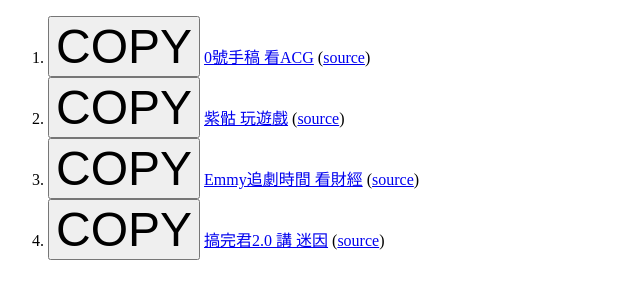
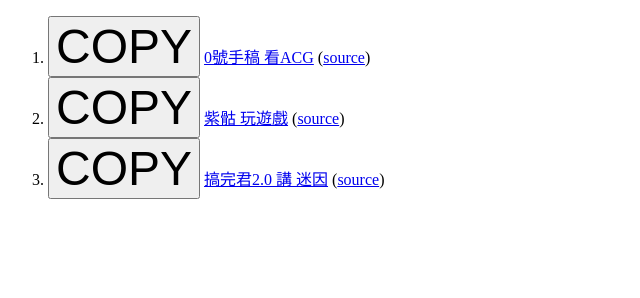
Before and after one commit to democwise2016/action-UT-Podcast-202404, a plain HTML site: page index.html in a window 1280 px wide. Shown: the whole page, without its empty margins (0-640 px from the left). Drawn offline with Linux system fonts and the light colour scheme.

Commit message:
Deploying to gh-pages from @ democwise2016/action-UT-Podcast-202404@9cdf2933c5ba5d6c7f77a5d51e750515581370fb 🚀

```diff
--- a/index.html
+++ b/index.html
@@ -30,11 +30,6 @@
       (<a href="https://www.youtube.com/channel/UCQceikp-aRr_e5uCARuPvEQ" target="_blank">source</a>)
     </li>
 <li>
-      <button type="button" style="font-size: 3rem" onclick="copyPlainString('https://democwise2016.github.io/action-UT-Podcast-202404/emmytw-ch_UCUkwvRrpvWkocNdk9qIpRSw.rss');this.style.color='red';">COPY</button>
-      <a href="https://democwise2016.github.io/action-UT-Podcast-202404/emmytw-ch_UCUkwvRrpvWkocNdk9qIpRSw.rss" target="_blank">Emmy追劇時間 看財經</a>
-      (<a href="https://www.youtube.com/channel/UCUkwvRrpvWkocNdk9qIpRSw" target="_blank">source</a>)
-    </li>
-<li>
       <button type="button" style="font-size: 3rem" onclick="copyPlainString('https://democwise2016.github.io/action-UT-Podcast-202404/GWjun2.0-ch_UCwYTuoLZaII23xxAGV2zqcA.rss');this.style.color='red';">COPY</button>
       <a href="https://democwise2016.github.io/action-UT-Podcast-202404/GWjun2.0-ch_UCwYTuoLZaII23xxAGV2zqcA.rss" target="_blank">搞完君2.0 講 迷因</a>
       (<a href="https://www.youtube.com/channel/UCwYTuoLZaII23xxAGV2zqcA" target="_blank">source</a>)
```
